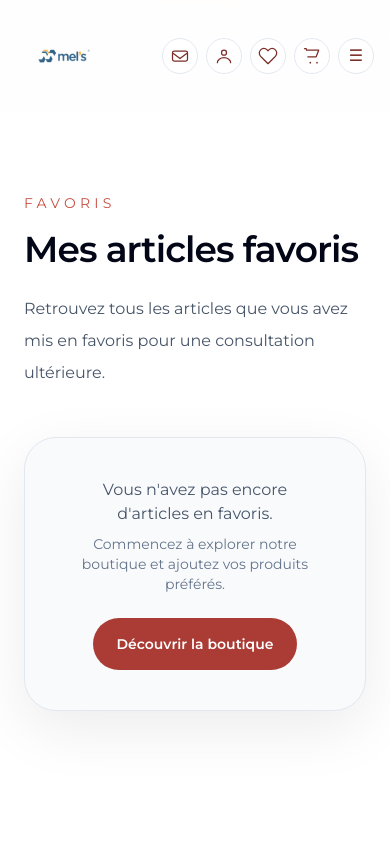
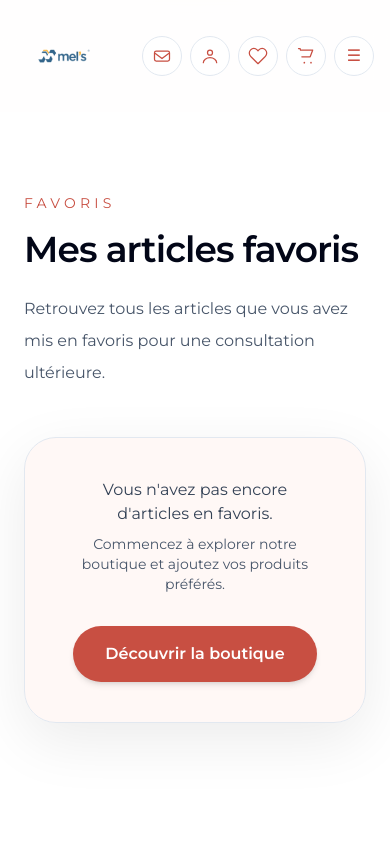
Before and after one commit to lys-rub/MELS-SHOP, a Next.js app: page /favorites in a window 390 px wide. Shown: the top 844 px of the page. Built offline with nearby package versions, Linux system fonts and the light colour scheme.

Commit message:
fix: enlarge icons on mobile, harmonize colors to brand-500, improve favorites button visibility

```diff
--- a/src/app/favorites/page.jsx
+++ b/src/app/favorites/page.jsx
@@ -10,10 +10,10 @@ export default function FavoritesPage() {
           Retrouvez tous les articles que vous avez mis en favoris pour une consultation ultérieure.
         </p>
 
-        <div className="mt-12 rounded-[2rem] border border-slate-200 bg-slate-50 p-10 text-center shadow-soft">
-          <p className="text-slate-600">Vous n'avez pas encore d'articles en favoris.</p>
-          <p className="mt-2 text-sm text-slate-500">Commencez à explorer notre boutique et ajoutez vos produits préférés.</p>
-          <a href="/shop" className="mt-6 inline-flex items-center justify-center rounded-full bg-brand-600 px-6 py-4 text-sm font-semibold text-white transition hover:bg-brand-700">
+        <div className="mt-12 rounded-[2rem] border border-slate-200 bg-brand-50/80 p-10 text-center shadow-soft">
+          <p className="text-slate-700 font-medium">Vous n'avez pas encore d'articles en favoris.</p>
+          <p className="mt-2 text-sm text-slate-600">Commencez à explorer notre boutique et ajoutez vos produits préférés.</p>
+          <a href="/shop" className="mt-8 inline-flex items-center justify-center rounded-full bg-brand-500 px-8 py-4 text-base font-semibold text-white transition hover:bg-brand-600 shadow-md hover:shadow-lg">
             Découvrir la boutique
           </a>
         </div>
--- a/src/components/Header.jsx
+++ b/src/components/Header.jsx
@@ -80,19 +80,19 @@ export default function Header() {
           </nav>
 
           <div className="flex items-center gap-2">
-            <Link href="/contact" aria-label="Contactez-nous" className="inline-flex h-9 w-9 sm:h-10 sm:w-10 items-center justify-center rounded-full border border-slate-200 bg-white text-brand-700 transition hover:border-brand-300">
+            <Link href="/contact" aria-label="Contactez-nous" className="inline-flex h-10 w-10 sm:h-11 sm:w-11 items-center justify-center rounded-full border border-slate-200 bg-white text-brand-500 transition hover:border-brand-400 hover:text-brand-600">
               <IconContact className="h-5 w-5" />
             </Link>
 
-            <Link href="/account" aria-label="Mon compte" className="inline-flex h-9 w-9 sm:h-10 sm:w-10 items-center justify-center rounded-full border border-slate-200 bg-white text-brand-700 transition hover:border-brand-300">
+            <Link href="/account" aria-label="Mon compte" className="inline-flex h-10 w-10 sm:h-11 sm:w-11 items-center justify-center rounded-full border border-slate-200 bg-white text-brand-500 transition hover:border-brand-400 hover:text-brand-600">
               <IconUser className="h-5 w-5" />
             </Link>
 
-            <Link href="/favorites" aria-label="Mes favoris" className="inline-flex h-9 w-9 sm:h-10 sm:w-10 items-center justify-center rounded-full border border-slate-200 bg-white text-brand-700 transition hover:border-brand-300">
+            <Link href="/favorites" aria-label="Mes favoris" className="inline-flex h-10 w-10 sm:h-11 sm:w-11 items-center justify-center rounded-full border border-slate-200 bg-white text-brand-500 transition hover:border-brand-400 hover:text-brand-600">
               <IconHeart className="h-5 w-5" />
             </Link>
 
-            <Link href="/cart" aria-label="Voir le panier" className="inline-flex h-9 w-9 sm:h-10 sm:w-10 items-center justify-center rounded-full border border-slate-200 bg-white text-brand-700 transition hover:border-brand-300">
+            <Link href="/cart" aria-label="Voir le panier" className="inline-flex h-10 w-10 sm:h-11 sm:w-11 items-center justify-center rounded-full border border-slate-200 bg-white text-brand-500 transition hover:border-brand-400 hover:text-brand-600">
               <IconCart className="h-5 w-5" />
             </Link>
 
@@ -100,7 +100,7 @@ export default function Header() {
               type="button"
               aria-label="Ouvrir le menu"
               onClick={() => setMenuOpen((current) => !current)}
-              className="inline-flex h-9 w-9 sm:h-10 sm:w-10 items-center justify-center rounded-full border border-slate-200 bg-white text-brand-700 transition hover:border-brand-300 lg:hidden"
+              className="inline-flex h-10 w-10 sm:h-11 sm:w-11 items-center justify-center rounded-full border border-slate-200 bg-white text-brand-500 transition hover:border-brand-400 hover:text-brand-600 lg:hidden"
             >
               <span className="sr-only">Menu</span>
               <span aria-hidden>{menuOpen ? '×' : '☰'}</span>
```
